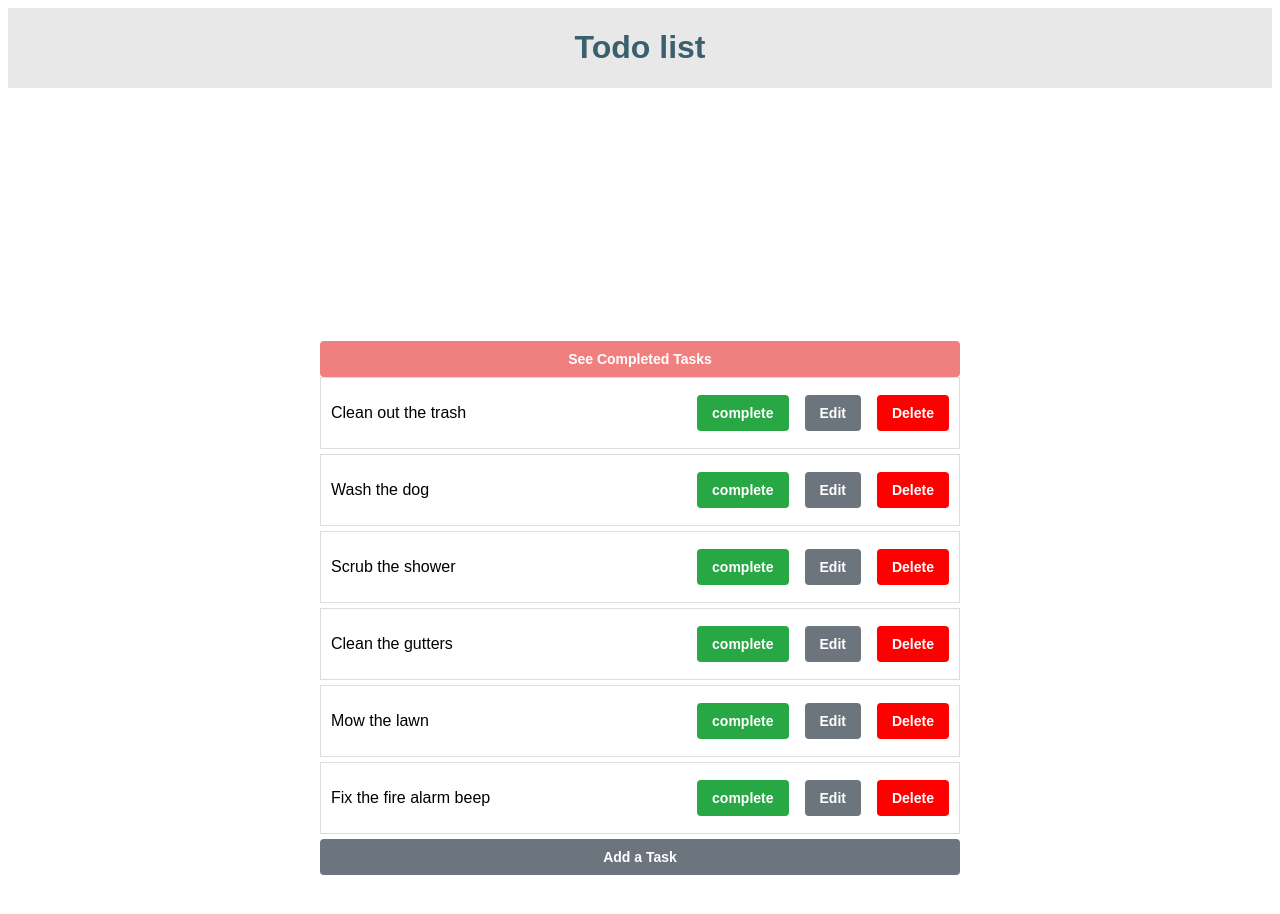
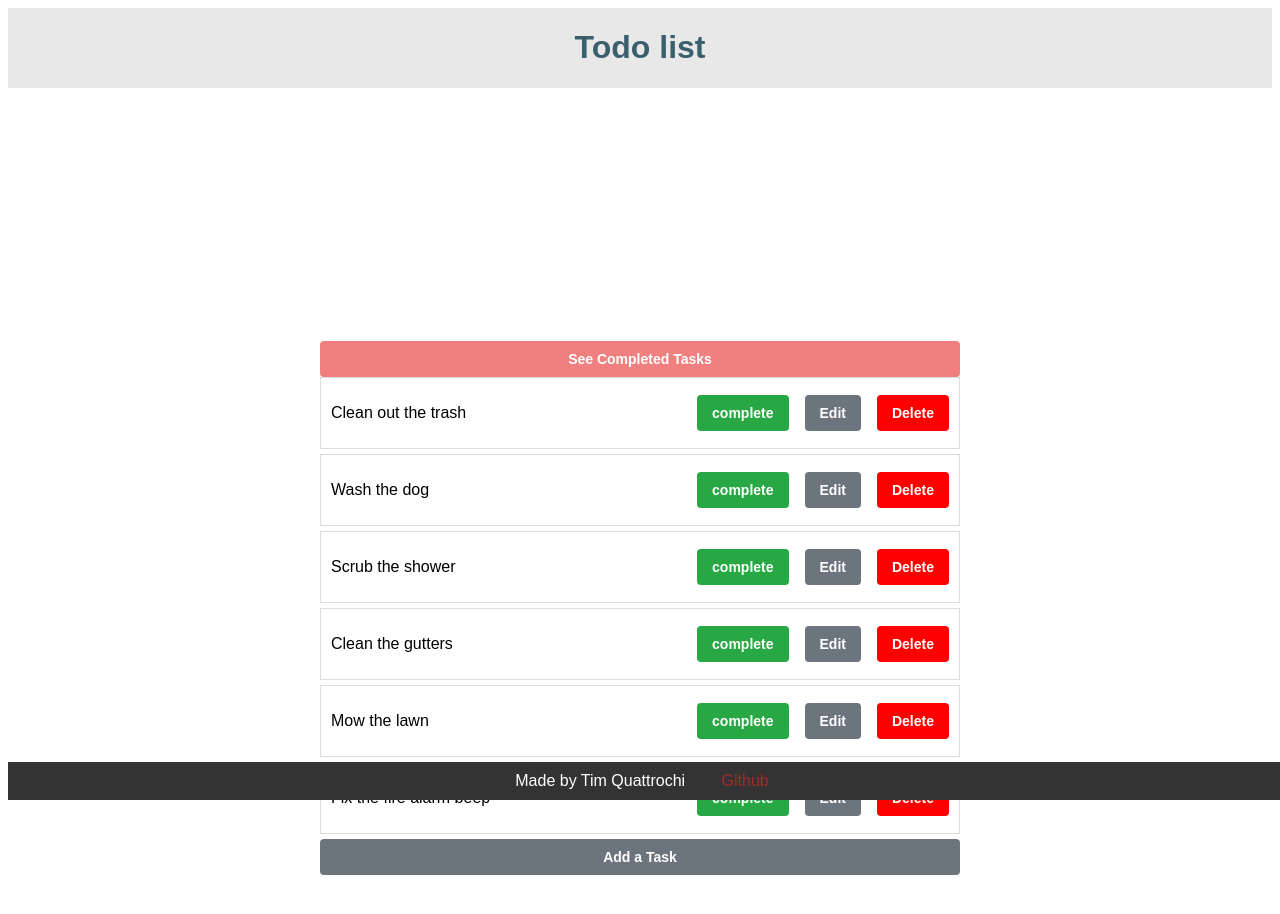
Before and after one commit to Tim-Quattrochi/TStoDos, a React (Vite) app: page / in a window 1280 px wide. Shown: the top 914 px of the page. Built offline with nearby package versions, Linux system fonts and the light colour scheme.

Commit message:
Add Layout component and Footer component

```diff
--- a/src/App.tsx
+++ b/src/App.tsx
@@ -1,13 +1,12 @@
 import { Route, Routes } from "react-router-dom";
-import Header from "./components/Header/Header";
+import Layout from "./components/Layout/Layout";
 import TaskList from "./components/TodoItems/TaskList";
 
 function App() {
   return (
-    <div>
-      <Header />
+    <Layout>
       <TaskList />
-    </div>
+    </Layout>
   );
 }
 
--- /dev/null
+++ b/src/components/Footer/Footer.tsx
@@ -0,0 +1,17 @@
+import styles from "./footer.module.css";
+
+const Footer = () => {
+  return (
+    <footer className={styles.footer}>
+      Made by Tim Quattrochi{" "}
+      <a
+        rel="noopener"
+        target="_blank"
+        href="https://github.com/Tim-Quattrochi"
+      >
+        Github
+      </a>
+    </footer>
+  );
+};
+export default Footer;
--- /dev/null
+++ b/src/components/Footer/footer.module.css
@@ -0,0 +1,16 @@
+footer {
+  background-color: #333;
+  color: white;
+  text-align: center;
+  padding: 10px;
+  position: fixed;
+  bottom: 0;
+  width: 100%;
+  z-index: 100;
+}
+
+a {
+  color: brown;
+  text-decoration: none;
+  margin: 0 2rem;
+}
--- /dev/null
+++ b/src/components/Layout/Layout.tsx
@@ -0,0 +1,18 @@
+import { ReactNode } from "react";
+import Header from "../Header/Header";
+import Footer from "../Footer/Footer";
+
+interface LayoutProps {
+  children: ReactNode;
+}
+
+const Layout = ({ children }: LayoutProps) => {
+  return (
+    <>
+      <Header />
+      {children}
+      <Footer />
+    </>
+  );
+};
+export default Layout;
```
